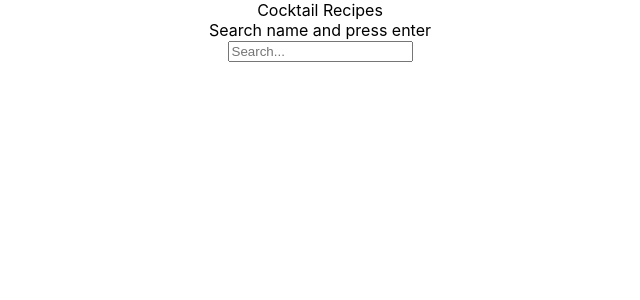
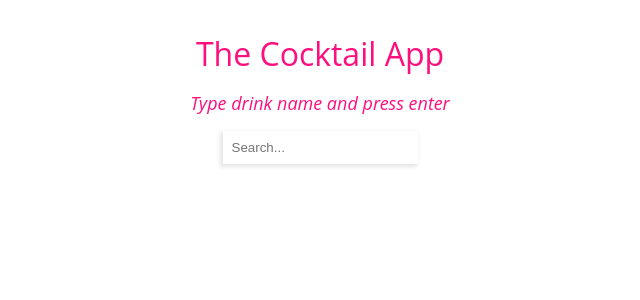
Before and after one commit to Tom-Lewis-Coder/react-cocktail-app, a React (Create React App) app: page / in a window 1280 px wide. Shown: the top 300 px of the page, without its empty margins (320-960 px from the left). Built offline with nearby package versions, Linux system fonts and the light colour scheme.

Commit message:
style searchbar

```diff
--- a/src/App.css
+++ b/src/App.css
@@ -1,3 +1,28 @@
 .App {
   text-align: center;
 }
+
+.title {
+  font-family: 'Open Sans', sans-serif;
+  font-size: xx-large;
+  color: rgba(253, 1, 119, 0.945);
+  margin: 2rem 1rem 1rem 1rem;
+}
+
+.search-bar {
+  font-family: 'Open Sans', sans-serif;
+  font-size: large;
+  font-style: italic;
+  color: rgba(253, 1, 119, 0.945);
+}
+
+#sb-input {
+  box-shadow: 2px 3px 28px 1px rgba(0,0,0,0.1);
+  box-shadow: -2px 2px 4px 1px rgba(0,0,0,0.1);
+  border: 1px solid transparent;
+  padding: 0.5rem;
+}
+
+.sb-description {
+  margin: 1rem;
+}
--- a/src/App.js
+++ b/src/App.js
@@ -30,9 +30,9 @@ function App() {
 
   return (
     <div className="App">
-      <Header title='Cocktail Recipes'/>
+      <Header title='The Cocktail App'/>
       <SearchBar
-        description='Search name and press enter'
+        description='Type drink name and press enter'
         loadItem={search}
         value={query}
         handleChange={handleChange}
--- a/src/Components/Header.js
+++ b/src/Components/Header.js
@@ -2,7 +2,7 @@ import React from 'react'
 
 function Header({ title }) {
   return (
-    <div>{ title }</div>
+    <div className='title'>{ title }</div>
   )
 }
 
--- a/src/Components/SearchBar.js
+++ b/src/Components/SearchBar.js
@@ -3,9 +3,10 @@ import React from 'react'
 function SearchBar({ description, value, handleChange, loadItem }) {
   return (
     <div className='search-bar'>
-        <div>{description}</div>
+        <div className='sb-description'>{description}</div>
         <input
             name='searchBar'
+            id='sb-input'
             type='text'
             placeholder='Search...'
             value={value}
```
